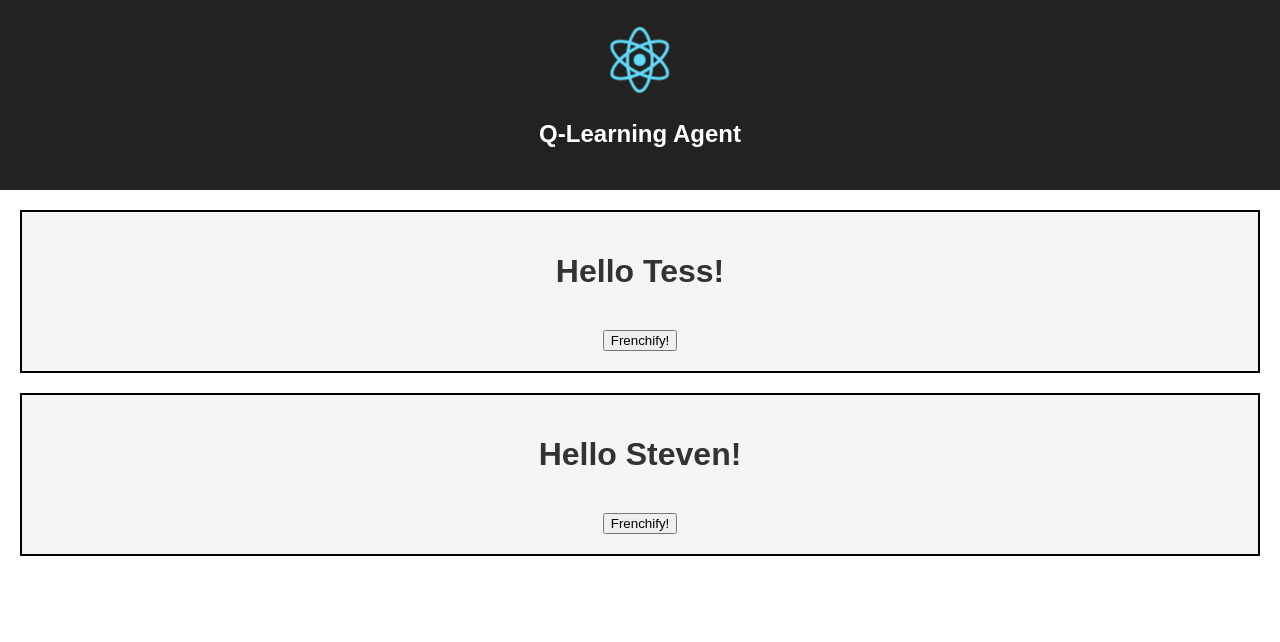
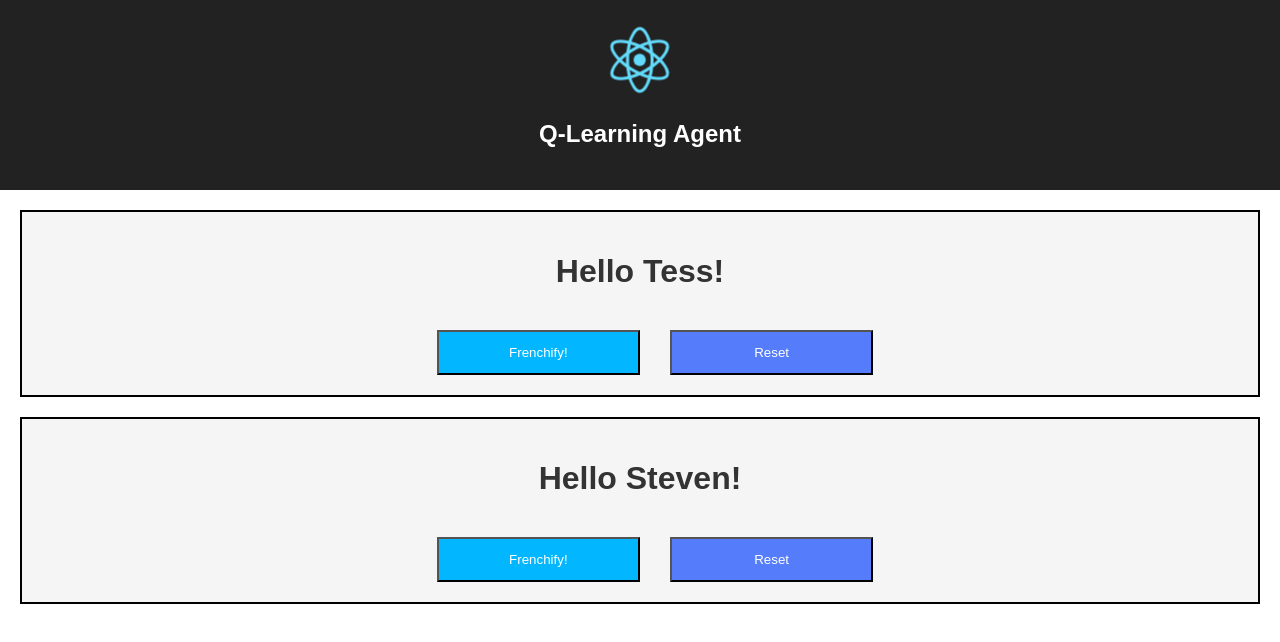
Before and after one commit to spprichard/Q-Learning-React, a React (Create React App) app: page / in a window 1280 px wide. Shown: the top 642 px of the page. Built offline with nearby package versions, Linux system fonts and the light colour scheme.

Commit message:
added button styling

```diff
--- a/src/App.css
+++ b/src/App.css
@@ -31,6 +31,22 @@
   padding: 20px;
 }
 
+.ResetButton{
+  margin-left: 30px;
+  color: white;
+  background: #003cffa6;
+  width: 17%;
+  height: 45px;
+}
+
+.RegularButton {
+  margin-left: 30px;
+  color: white;
+  background: #00b7fffd;
+  width: 17%;
+  height: 45px;
+}
+
 @keyframes App-logo-spin {
   from { transform: rotate(0deg); }
   to { transform: rotate(360deg); }
--- a/src/components/HelloWorld.js
+++ b/src/components/HelloWorld.js
@@ -4,6 +4,7 @@ class HelloWorld extends Component {
   constructor(props){
     super(props);
     this.frenchify = this.frenchify.bind(this)
+    this.resetGreeting = this.resetGreeting.bind(this)
     this.state = {
       greeting: "Hello "
     };
@@ -16,12 +17,19 @@ class HelloWorld extends Component {
     });
   }
 
+  resetGreeting(){
+    this.setState({
+      greeting: "Hello "
+    });
+  }
+
   render() {
     return (
       <div className="HelloWorld">
         <h1>{this.state.greeting} {this.props.name}!</h1>
         <br/>
-        <button onClick={this.frenchify}>Frenchify!</button>
+        <button className="RegularButton" onClick={this.frenchify}>Frenchify!</button>
+        <button className="ResetButton" onClick={this.resetGreeting}>Reset</button>
       </div>
     );
   }
```
